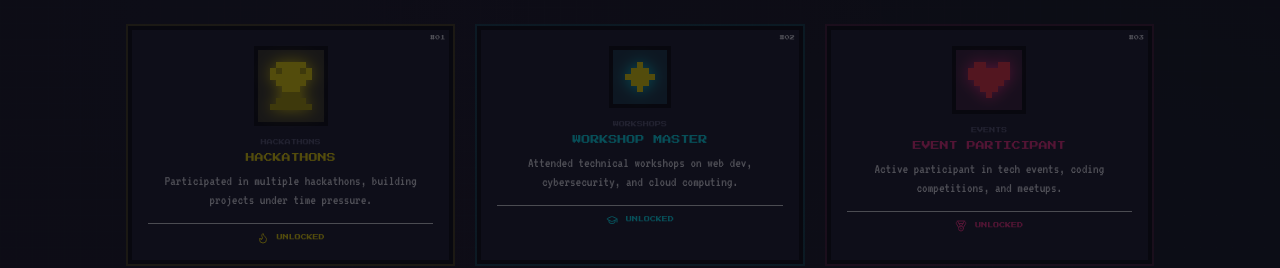
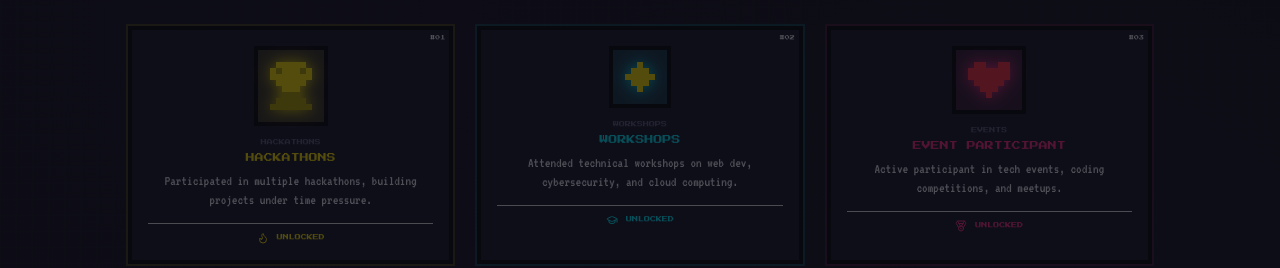
Before and after one commit to ree4yaa/portfolio, a React (Vite) app: page / in a window 1280 px wide. Shown: the part 3980-4248 px from the top of the page. Built offline with nearby package versions, Linux system fonts and the light colour scheme.

Commit message:
changed workshop title in achievements section

```diff
--- a/src/components/pixelArt/Experience.tsx
+++ b/src/components/pixelArt/Experience.tsx
@@ -24,7 +24,7 @@ const achievements: Achievement[] = [
     color: 'yellow',
   },
   {
-    title: 'WORKSHOP MASTER',
+    title: 'WORKSHOPS',
     desc: 'Attended technical workshops on web dev, cybersecurity, and cloud computing.',
     category: 'WORKSHOPS',
     icon: GraduationCap,
```
